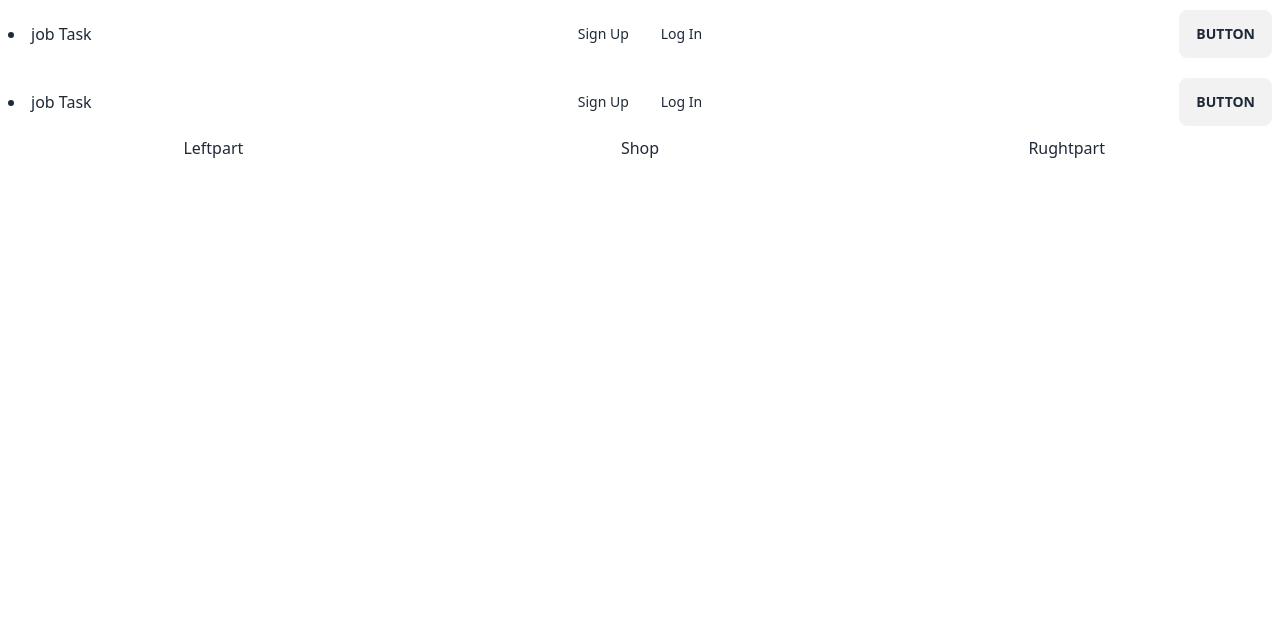
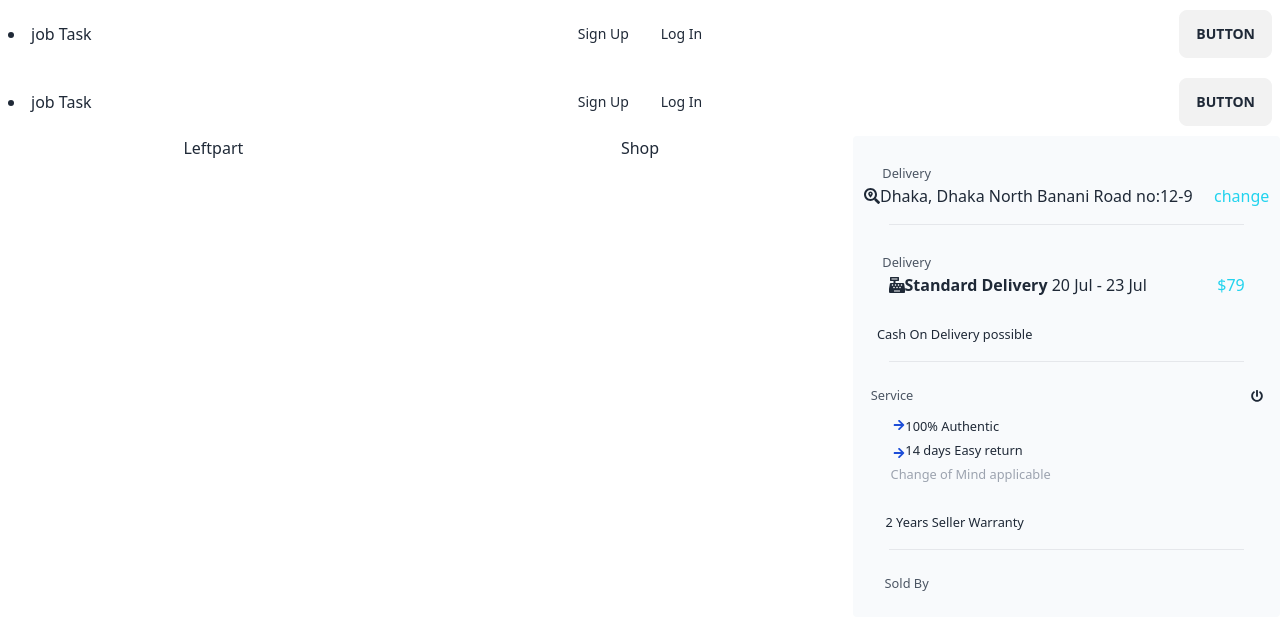
Before and after one commit to Ashikzzzz/job-task-client-DGCOM, a React (Create React App) app: page / in a window 1280 px wide. Shown: the top 630 px of the page. Built offline with nearby package versions, Linux system fonts and the light colour scheme.

Commit message:
right bar is on process

```diff
--- a/src/components/Rightbar.js
+++ b/src/components/Rightbar.js
@@ -1,9 +1,110 @@
 import React from 'react'
+import { FaAlignRight, FaArrowRight, FaBeer, FaCashRegister, FaLocationArrow, FaPowerOff, FaSearchLocation } from 'react-icons/fa';
 
 const Rightbar = () => {
   return (
-    <div>
-        <h1>Rughtpart</h1>
+    <div className='bg-slate-50 rounded'>
+
+    {/* first part  */}
+
+        <div className='my-6'>
+        <div className='mr-0'>
+            <small className='text-gray-600 mr-80 '>Delivery</small>
+        </div>
+        <div className='flex justify-around items-center'>
+
+            <div>
+            <div className='flex items-center'>
+            <FaSearchLocation></FaSearchLocation>
+               <p>Dhaka, Dhaka North Banani Road no:12-9</p>
+            </div>
+            </div>
+            <div>
+                <span className='text-cyan-400'>change</span>
+            </div>
+        </div>
+        <div>
+        <hr className="hr bg-red-500 h-px w-10/12 mx-auto mt-4" />
+        </div>
+        </div>
+
+        {/* second part  */}
+
+        <div className='my-6'>
+        <div className='mr-0'>
+            <small className='text-gray-600 mr-80 '>Delivery</small>
+        </div>
+        <div className='flex justify-around items-center'>
+
+            <div className='gap-x-1'>
+            <div className='flex items-center'>
+            <FaCashRegister></FaCashRegister>
+               <p className=''><strong>Standard Delivery</strong> <span>20 Jul - 23 Jul</span></p>
+            </div>
+            </div>
+            <div>
+                <span className='text-cyan-400'>$79</span>
+            </div>
+        </div>
+        <div >
+
+        <p className='mr-56 mt-6'><small>Cash On Delivery possible</small> </p>
+        </div>
+        <div>
+        <hr className="hr bg-red-500 h-px w-10/12 mx-auto mt-4" />
+        </div>
+        </div>
+
+        {/* third part  */}
+
+        <div className='my-6'>
+        <div className='flex items-center justify-evenly'>
+            <small className='text-gray-600 mr-80 '>Service</small>
+            <FaPowerOff className='text-xs'></FaPowerOff>
+        </div>
+        <div className=''>
+
+            <div className='gap-x-1'>
+            <div className='flex items-center ml-10'>
+            <FaArrowRight className='text-xs text-blue-700 mt-2'></FaArrowRight>
+               <p className='mt-2'><small>100% Authentic</small></p>
+            </div>
+            </div>
+            <div className='flex items-center ml-10'>
+            <FaArrowRight className='text-xs text-blue-700 mt-2'></FaArrowRight>
+            <p className=''><small>14 days Easy return</small></p>
+
+            </div>
+            <div>
+            <small className='text-gray-400 mr-48'>Change of Mind applicable</small>
+            </div>
+
+        </div>
+        <div >
+
+        <p className='mr-56 mt-6'><small>2 Years Seller Warranty</small> </p>
+        </div>
+        <div>
+        <hr className="hr bg-red-500 h-px w-10/12 mx-auto mt-4" />
+        </div>
+
+
+
+        </div>
+
+            {/* ** */}
+
+        <div className='my-6'>
+        <div className='flex items-center justify-evenly'>
+            <small className='text-gray-600 mr-80 '>Sold By</small>
+
+        </div>
+
+
+
+
+        </div>
+
     </div>
   )
 }
```
